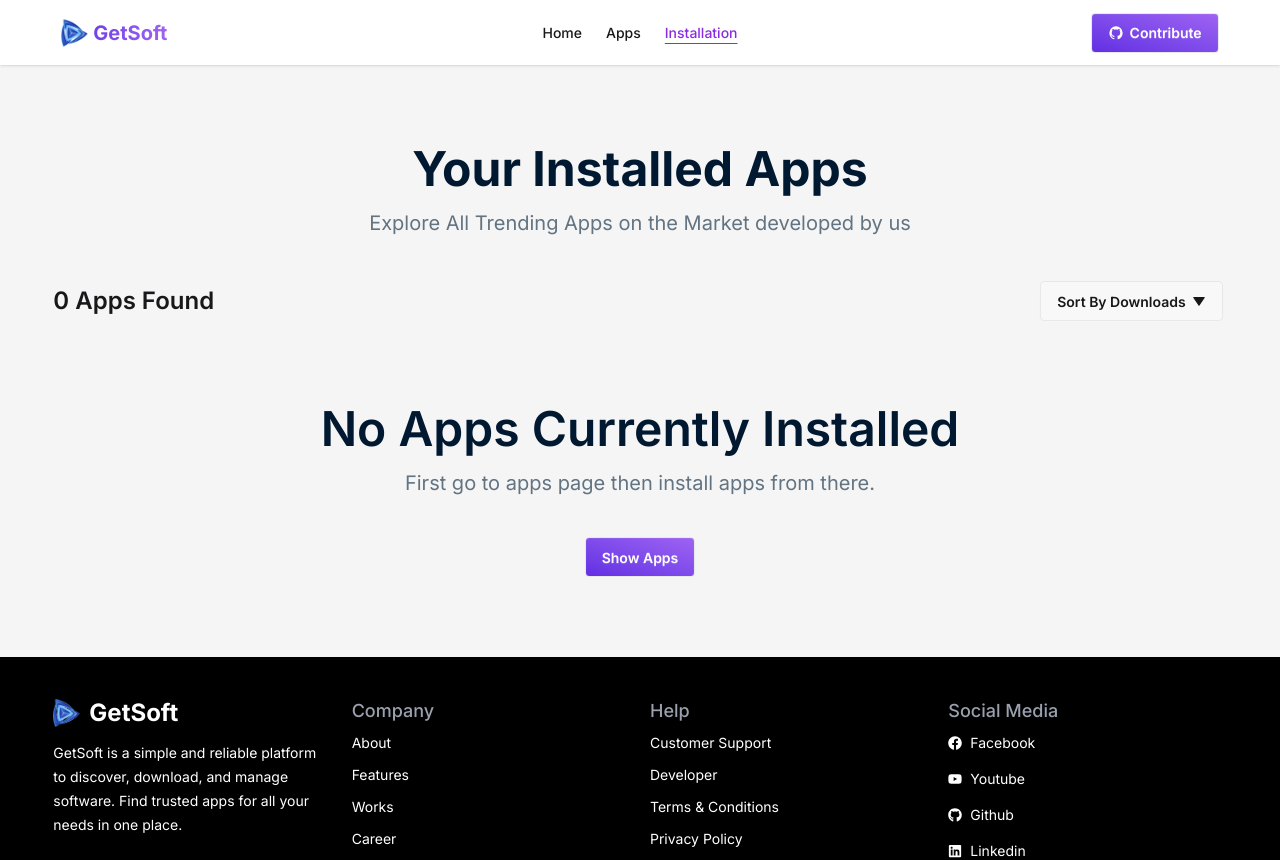
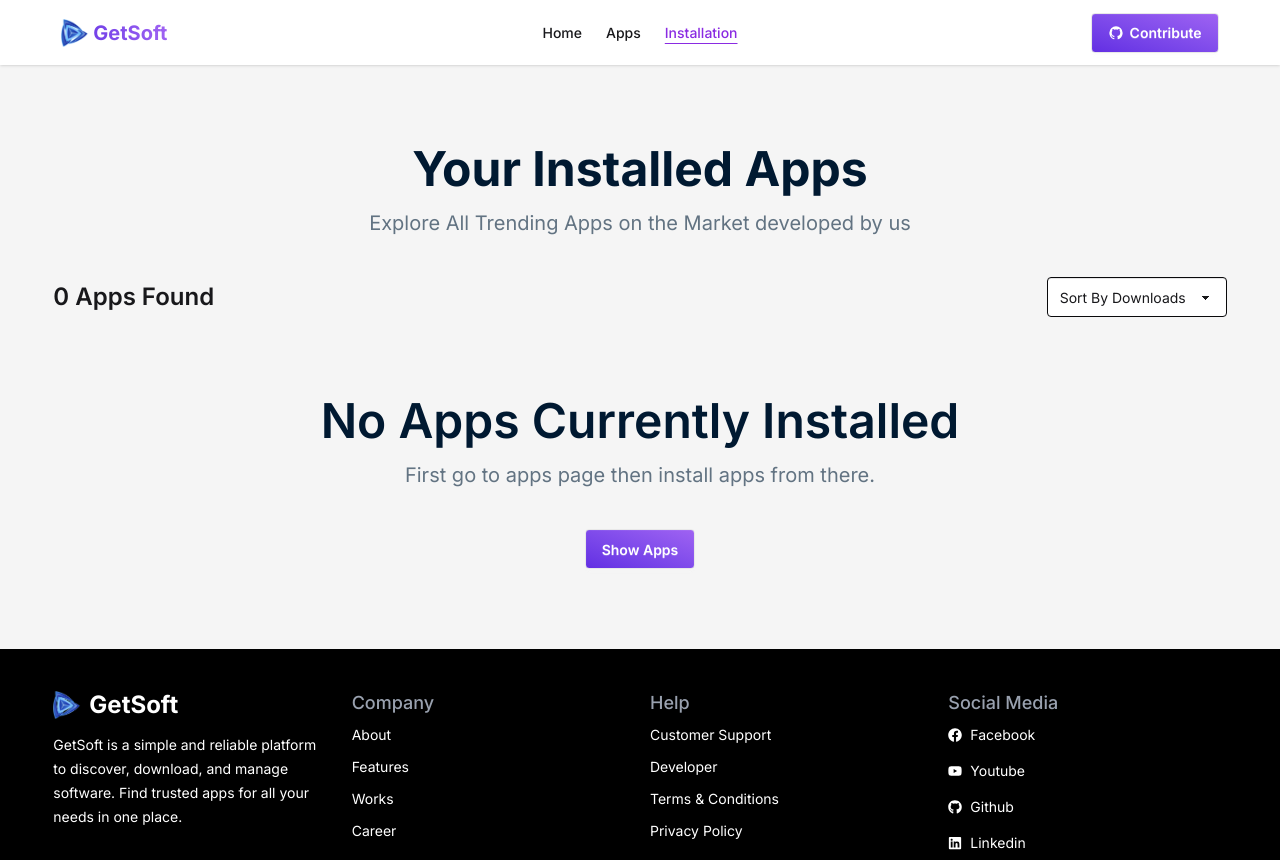
Before and after one commit to SubrotoKumar7/GetSoft, a React (Vite) app: page /installed in a window 1280 px wide. Shown: the top 860 px of the page. Built offline with nearby package versions, Linux system fonts and the light colour scheme.

Commit message:
sort method added and others code update

```diff
--- a/public/appsData.json
+++ b/public/appsData.json
@@ -9,7 +9,7 @@
     "size": 52.4,
     "reviews": 18200,
     "ratingAvg": 4.6,
-    "downloads": "5 M",
+    "downloads": 5000000,
     "ratings": [
       { "name": "1 star", "count": 800 },
       { "name": "2 star", "count": 900 },
@@ -28,7 +28,7 @@
     "size": 44.7,
     "reviews": 9600,
     "ratingAvg": 4.5,
-    "downloads": "1.2 M",
+    "downloads": 1200000,
     "ratings": [
       { "name": "1 star", "count": 300 },
       { "name": "2 star", "count": 600 },
@@ -47,7 +47,7 @@
     "size": 68.2,
     "reviews": 21200,
     "ratingAvg": 4.8,
-    "downloads": "3 M",
+    "downloads": 3000000,
     "ratings": [
       { "name": "1 star", "count": 700 },
       { "name": "2 star", "count": 900 },
@@ -66,7 +66,7 @@
     "size": 85.3,
     "reviews": 27800,
     "ratingAvg": 4.4,
-    "downloads": "7 M",
+    "downloads": 7000000,
     "ratings": [
       { "name": "1 star", "count": 1400 },
       { "name": "2 star", "count": 1600 },
@@ -85,7 +85,7 @@
     "size": 63.8,
     "reviews": 15400,
     "ratingAvg": 4.7,
-    "downloads": "4.1 M",
+    "downloads": 4100000,
     "ratings": [
       { "name": "1 star", "count": 600 },
       { "name": "2 star", "count": 700 },
@@ -104,7 +104,7 @@
     "size": 39.2,
     "reviews": 8900,
     "ratingAvg": 4.5,
-    "downloads": "0.9 M",
+    "downloads": 900000,
     "ratings": [
       { "name": "1 star", "count": 300 },
       { "name": "2 star", "count": 500 },
@@ -123,7 +123,7 @@
     "size": 58.1,
     "reviews": 12900,
     "ratingAvg": 4.6,
-    "downloads": "2.5 M",
+    "downloads": 2500000,
     "ratings": [
       { "name": "1 star", "count": 500 },
       { "name": "2 star", "count": 600 },
@@ -142,7 +142,7 @@
     "size": 88.7,
     "reviews": 30100,
     "ratingAvg": 4.8,
-    "downloads": "6.2 M",
+    "downloads": 6200000,
     "ratings": [
       { "name": "1 star", "count": 1100 },
       { "name": "2 star", "count": 1300 },
@@ -161,7 +161,7 @@
     "size": 46.5,
     "reviews": 17700,
     "ratingAvg": 4.4,
-    "downloads": "2.3 M",
+    "downloads": 2300000,
     "ratings": [
       { "name": "1 star", "count": 800 },
       { "name": "2 star", "count": 1000 },
@@ -180,7 +180,7 @@
     "size": 41.8,
     "reviews": 8300,
     "ratingAvg": 4.6,
-    "downloads": "1.9 M",
+    "downloads": 1900000,
     "ratings": [
       { "name": "1 star", "count": 300 },
       { "name": "2 star", "count": 500 },
@@ -199,7 +199,7 @@
     "size": 72.4,
     "reviews": 18500,
     "ratingAvg": 4.7,
-    "downloads": "4.2 M",
+    "downloads": 4200000,
     "ratings": [
       { "name": "1 star", "count": 1000 },
       { "name": "2 star", "count": 1300 },
@@ -218,7 +218,7 @@
     "size": 89.1,
     "reviews": 25600,
     "ratingAvg": 4.8,
-    "downloads": "7.2 M",
+    "downloads": 7200000,
     "ratings": [
       { "name": "1 star", "count": 900 },
       { "name": "2 star", "count": 1100 },
@@ -237,7 +237,7 @@
     "size": 61.3,
     "reviews": 9100,
     "ratingAvg": 4.5,
-    "downloads": "1.6 M",
+    "downloads": 1600000,
     "ratings": [
       { "name": "1 star", "count": 400 },
       { "name": "2 star", "count": 600 },
@@ -256,7 +256,7 @@
     "size": 53.2,
     "reviews": 7800,
     "ratingAvg": 4.3,
-    "downloads": "0.95 M",
+    "downloads": 950000,
     "ratings": [
       { "name": "1 star", "count": 400 },
       { "name": "2 star", "count": 700 },
@@ -275,7 +275,7 @@
     "size": 49.7,
     "reviews": 5100,
     "ratingAvg": 4.6,
-    "downloads": "0.8 M",
+    "downloads": 800000,
     "ratings": [
       { "name": "1 star", "count": 200 },
       { "name": "2 star", "count": 400 },
@@ -294,7 +294,7 @@
     "size": 70.5,
     "reviews": 19600,
     "ratingAvg": 4.7,
-    "downloads": "3.8 M",
+    "downloads": 3800000,
     "ratings": [
       { "name": "1 star", "count": 900 },
       { "name": "2 star", "count": 1000 },
@@ -313,13 +313,13 @@
     "size": 81.3,
     "reviews": 8900,
     "ratingAvg": 4.4,
-    "downloads": "1.7 M",
+    "downloads": 1700000,
     "ratings": [
       { "name": "1 star", "count": 600 },
       { "name": "2 star", "count": 700 },
-      { "name": "3 star", "count": 1000 },
+      { "name": "3 star", "count": 1200 },
       { "name": "4 star", "count": 2600 },
-      { "name": "5 star", "count": 4000 }
+      { "name": "5 star", "count": 3800 }
     ]
   },
   {
@@ -332,7 +332,7 @@
     "size": 95.0,
     "reviews": 24500,
     "ratingAvg": 4.8,
-    "downloads": "6.2 M",
+    "downloads": "1250000",
     "ratings": [
       { "name": "1 star", "count": 800 },
       { "name": "2 star", "count": 900 },
@@ -351,7 +351,7 @@
     "size": 77.2,
     "reviews": 13400,
     "ratingAvg": 4.5,
-    "downloads": "2.5 M",
+    "downloads": "3000000",
     "ratings": [
       { "name": "1 star", "count": 700 },
       { "name": "2 star", "count": 800 },
@@ -370,7 +370,7 @@
     "size": 59.8,
     "reviews": 7200,
     "ratingAvg": 4.6,
-    "downloads": "1.1 M",
+    "downloads": "6000000",
     "ratings": [
       { "name": "1 star", "count": 300 },
       { "name": "2 star", "count": 500 },
--- a/src/components/card/Card.jsx
+++ b/src/components/card/Card.jsx
@@ -2,6 +2,7 @@ import React from 'react';
 import downloadImg from '../../assets/downloads.png';
 import ratingImg from '../../assets/ratings.png';
 import { useNavigate } from 'react-router';
+import { abbreviateNumber } from 'js-abbreviation-number';
 
 const Card = ({app}) => {
     const navigator = useNavigate();
@@ -13,7 +14,7 @@ const Card = ({app}) => {
             <div className='flex justify-between gap-2'>
                 <div className="btn py-1 px-2 bg-green-100 text-green-600">
                     <img className='w-4' src={downloadImg} alt="icon" />
-                    {downloads}
+                    {abbreviateNumber(downloads, 1)}
                 </div>
                 <div className="btn py-1 px-2 bg-amber-100 text-amber-600">
                     <img className='w-4' src={ratingImg} alt="icon" />
--- a/src/components/installedApp/InstalledApp.jsx
+++ b/src/components/installedApp/InstalledApp.jsx
@@ -1,6 +1,7 @@
 import React from 'react';
 import downArrow from '../../assets/downloads.png';
 import ratingArrow from '../../assets/ratings.png';
+import { abbreviateNumber } from 'js-abbreviation-number';
 
 const InstalledApp = ({app, handleRemove}) => {
     const {image, title, downloads, ratingAvg, size, id} = app;
@@ -13,7 +14,7 @@ const InstalledApp = ({app, handleRemove}) => {
                     <div className='flex gap-1 md:gap-3'>
                         <div className='flex items-center gap-1 text-green-600'>
                             <img className='w-4' src={downArrow} alt="icon" />
-                            <p className='font-medium'>{downloads}</p>
+                            <p className='font-medium'>{abbreviateNumber(downloads, 1)}</p>
                         </div>
                         <div className='flex items-center gap-1 text-amber-600'>
                             <img className='w-4' src={ratingArrow} alt="icon" />
--- a/src/pages/details/Details.jsx
+++ b/src/pages/details/Details.jsx
@@ -38,7 +38,7 @@ const Details = () => {
                         <div className='w-[150px]'>
                             <img className='w-10' src={downloadIcon} alt="icon" />
                             <p className='my-2'>Downloads</p>
-                            <p className='text-[#001931] font-extrabold text-3xl md:text-[40px]'>{downloads}</p>
+                            <p className='text-[#001931] font-extrabold text-3xl md:text-[40px]'>{abbreviateNumber(downloads, 1)}</p>
                         </div>
                         <div className='w-[150px]'>
                             <img className='w-10' src={ratingIcon} alt="icon" />
--- a/src/pages/installed/Installed.jsx
+++ b/src/pages/installed/Installed.jsx
@@ -2,7 +2,6 @@
 import { getLSData, removeLSData } from '../../utility/DB';
 import { useLoaderData } from 'react-router';
 import InstalledApp from '../../components/installedApp/InstalledApp';
-import { BiSolidDownArrow } from 'react-icons/bi';
 import { toast } from 'react-toastify';
 import { useState } from 'react';
 import NotInstalled from '../../components/notInstalled/NotInstalled';
@@ -12,6 +11,7 @@ const Installed = () => {
     const LSData = getLSData();
     const filterData = allData.filter(app=> LSData.includes((app.id).toString()));
     const [store, setStore] = useState(filterData);
+    const [sort, setSort] = useState('');
 
     const handleRemove = (id, title) => {
         removeLSData(id);
@@ -19,6 +19,20 @@ const Installed = () => {
         const filterRemove = store.filter(app=> app.id !== Number(id));
         setStore(filterRemove);
     }
+
+    const handleSort = (value) => {
+        setSort(value);
+        if (value === 'H2L') {
+            const h2l = [...store].sort((a, b) => Number(b.downloads) - Number(a.downloads));
+            setStore(h2l);
+        } else if (value === 'L2H') {
+            const l2h = [...store].sort((a, b) => Number(a.downloads) - Number(b.downloads));
+            setStore(l2h);
+        } else {
+            setStore(filterData);
+        }
+    };
+
 
     return (
         <div className='w-11/12 mx-auto my-20'>
@@ -28,14 +42,12 @@ const Installed = () => {
             <div className='mt-10'>
                 <div className='flex justify-between items-center gap-5'>
                     <p className='text-2xl font-semibold'>{LSData.length} Apps Found</p>
-                    <div>
-                        <div className="dropdown dropdown-bottom">
-                            <div tabIndex={0} role="button" className="btn m-1">Sort By Downloads <BiSolidDownArrow /> </div>
-                            <ul tabIndex={0} className="dropdown-content menu bg-base-100 rounded-box z-1 w-52 p-2 shadow-sm">
-                                <li><a>High-Low</a></li>
-                                <li><a>Low-High</a></li>
-                            </ul>
-                        </div>
+                    <div className='w-[180px]'>
+                        <select onChange={(e) => handleSort(e.target.value)} value={sort} className="select select-neutral w-full">
+                            <option value='none'>Sort By Downloads</option>
+                            <option value='H2L'>High to Low</option>
+                            <option value='L2H'>Low to High</option>
+                        </select>
                     </div>
                 </div>
             </div>
```
